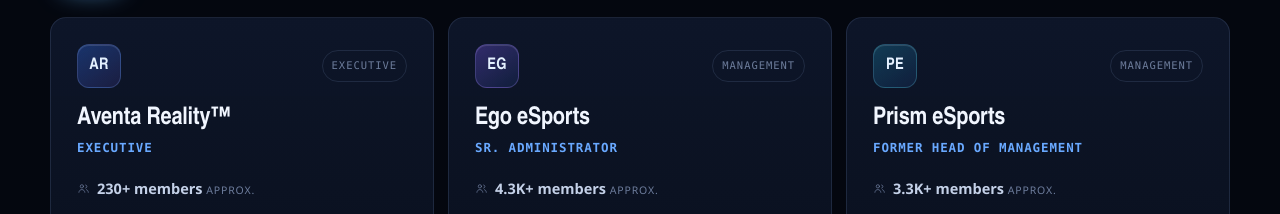
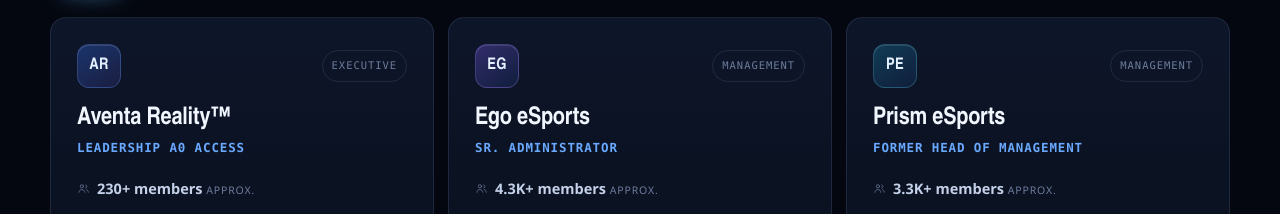
Before and after one commit to NXTPWR/goat-esports-portfolio, a plain HTML site: page index.html in a window 1280 px wide. Shown: the part 4180-4394 px from the top of the page. Drawn offline with Linux system fonts and the light colour scheme.

Commit message:
Update Aventa Reality role to Leadership A0 Access

```diff
--- a/index.html
+++ b/index.html
@@ -1851,7 +1851,7 @@ body{font-size:18px;line-height:1.7}
         <article class="org reveal" data-cat="executive">
           <div class="org__head"><span class="org__mark">AR</span><span class="org__cat">Executive</span></div>
           <h3>Aventa Reality™</h3>
-          <p class="org__role">Executive</p>
+          <p class="org__role">Leadership A0 Access</p>
           <p class="org__meta">
             <svg viewBox="0 0 24 24" fill="none" stroke="currentColor" stroke-width="1.4" stroke-linecap="round" stroke-linejoin="round" aria-hidden="true"><circle cx="9" cy="8" r="3"/><path d="M3.5 19c.4-3.1 2.6-5 5.5-5s5.1 1.9 5.5 5"/><path d="M16 5.5a3 3 0 010 5.8M17.5 14.2c1.9.6 3.1 2.2 3.4 4.8"/></svg>
             <span>230+ members <i>approx.</i></span>
```
